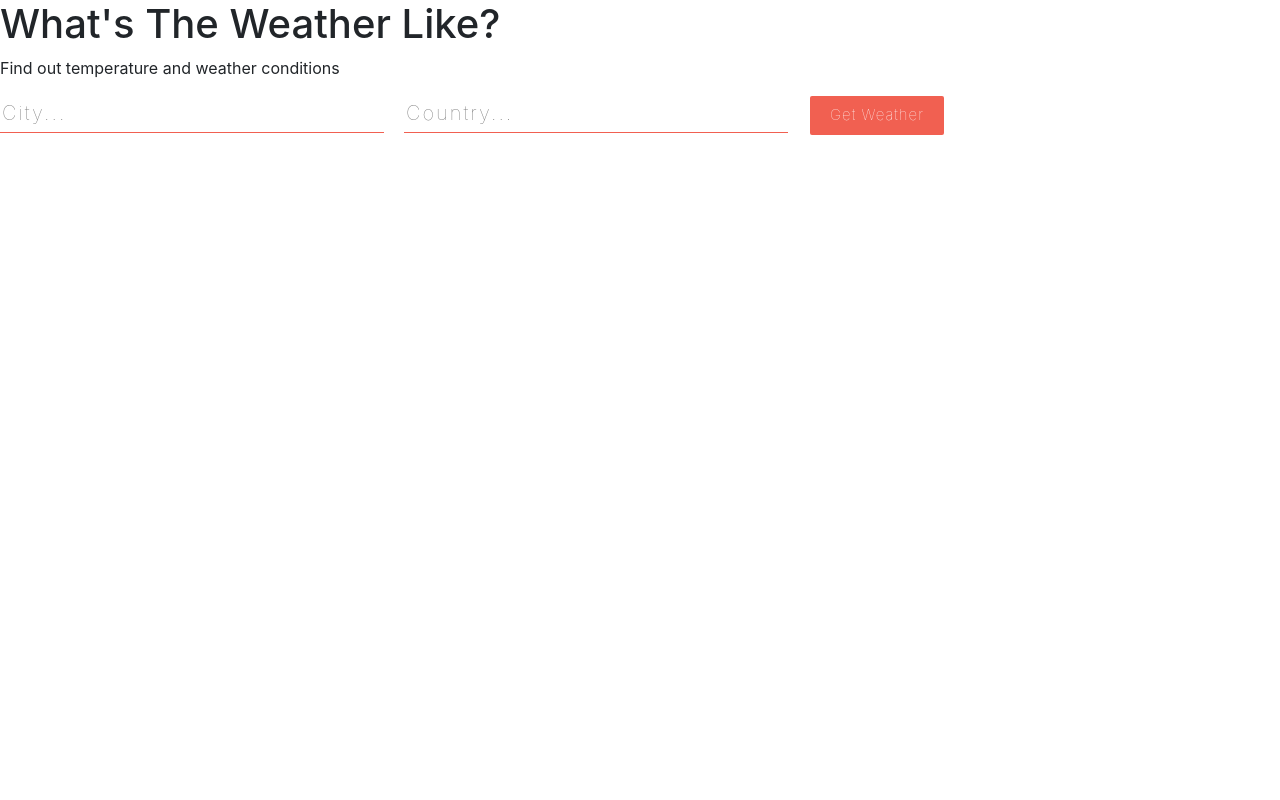
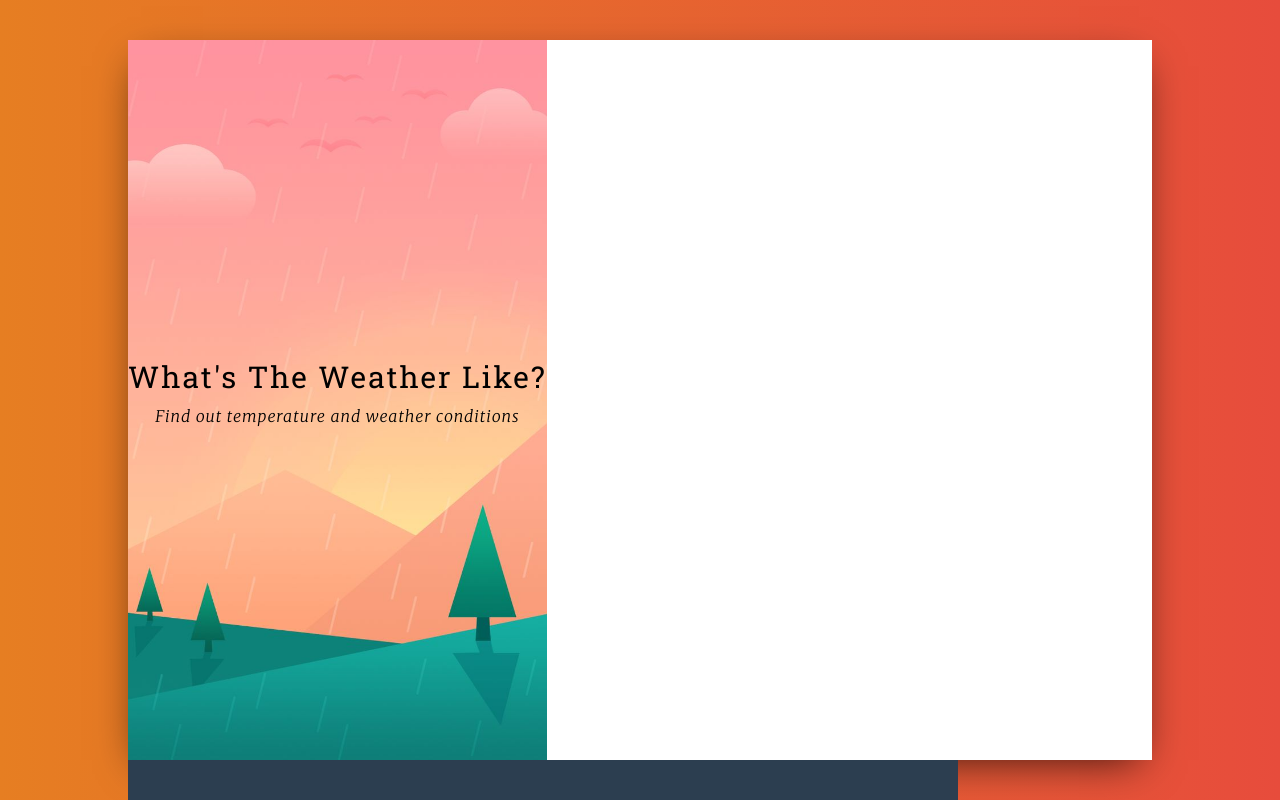
Before and after one commit to SusanneLun/temperature, a React (Create React App) app: page / in a window 1280 px wide. Shown: the top 800 px of the page. Built offline with nearby package versions, Linux system fonts and the light colour scheme.

Commit message:
more styling applied

```diff
--- a/src/App.css
+++ b/src/App.css
@@ -35,7 +35,7 @@ body {
 }
 
 .title-container__title {
-  font-size: 50px;
+  font-size: 30px;
   letter-spacing: 2px;
   line-height: 1.3;
   font-family: 'Roboto Slab', serif;
--- a/src/App.js
+++ b/src/App.js
@@ -52,8 +52,14 @@ class App extends Component {
 render() {
   return (
     <div>
-
+      <div className="wrapper">
+        <div className="main">
+          <div className="container">
+            <div className="row">
+              <div className="col-xs-5 title-container">
                 <Titles />
+            </div>
+            <div className="col-xs-7 form-container">
             <Form getWeather={this.getWeather}/>
             <Weather
               temperature={this.state.temperature}
@@ -63,10 +69,17 @@ render() {
               description={this.state.description}
               error={this.state.error}
             />
-
+            </div>
+          </div>
+        </div>
+      </div>
+    </div>
     </div>
   );
 }
 }
 
+
+
+
 export default App;
--- a/src/Titles.js
+++ b/src/Titles.js
@@ -4,8 +4,9 @@ import React from "react";
 const Titles = () => (
 
       <div>
-        <h1>What's The Weather Like?</h1>
-        <p>Find out temperature and weather conditions</p>
+        <h1 className="title-container__title">What's The
+        Weather Like?</h1>
+        <p className="title-container__subtitle">Find out temperature and weather conditions</p>
       </div>
     )
 
--- a/src/Weather.js
+++ b/src/Weather.js
@@ -4,13 +4,31 @@ import React from "react";
 
 const Weather = props => (
 
-    <div>
-    { props.city && props.country &&
-    <p>Location: {props.city} {props.country}</p>}
-    { props.temperature && <p>Temperature: {props.temperature}</p>}
-    { props.humidity && <p>Humidity: {props.humidity}</p>}
-    { props.description && <p>Conditions: {props.description}</p>}
-    { props.error && <p>{props.error}</p>}
+    <div className="weather__info">
+    {
+      props.city && props.country &&
+    <p className="weather__key"> Location:
+    <span>{props.city} {props.country}</span>
+    </p>
+    }
+    {
+      props.temperature && <p className="weather__key">Temperature:
+      <span>{props.temperature}</span>
+      </p>
+    }
+    {
+      props.humidity && <p className="weather__key">Humidity:
+      <span>{props.humidity}</span>
+      </p>
+    }
+    {
+      props.description && <p className="weather__key">Conditions:
+      <span>{props.description}</span>
+      </p>
+    }
+    {
+      props.error && <p>{props.error}</p>
+    }
     </div>
   )
 
```
Also changed, not shown: src/img/bg.jpg. Lines whose indentation alone changed are shown as unchanged.
